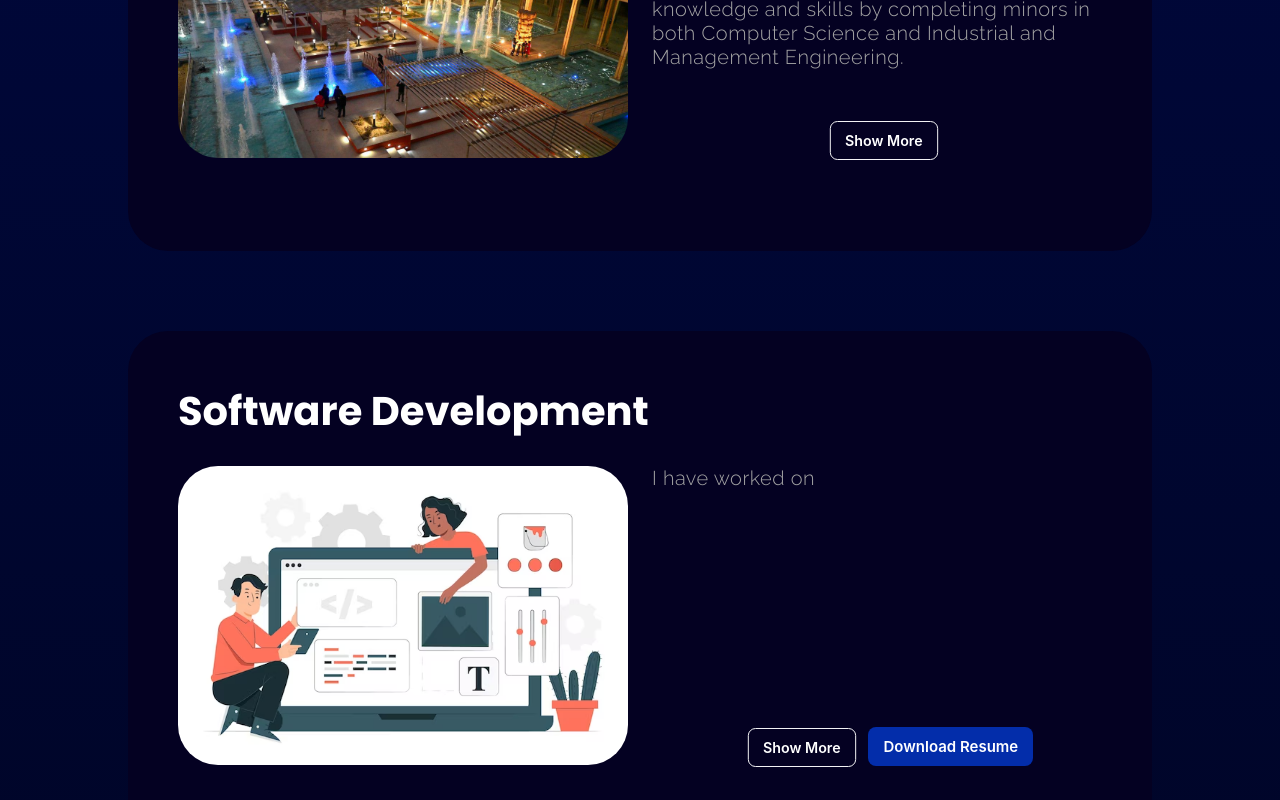
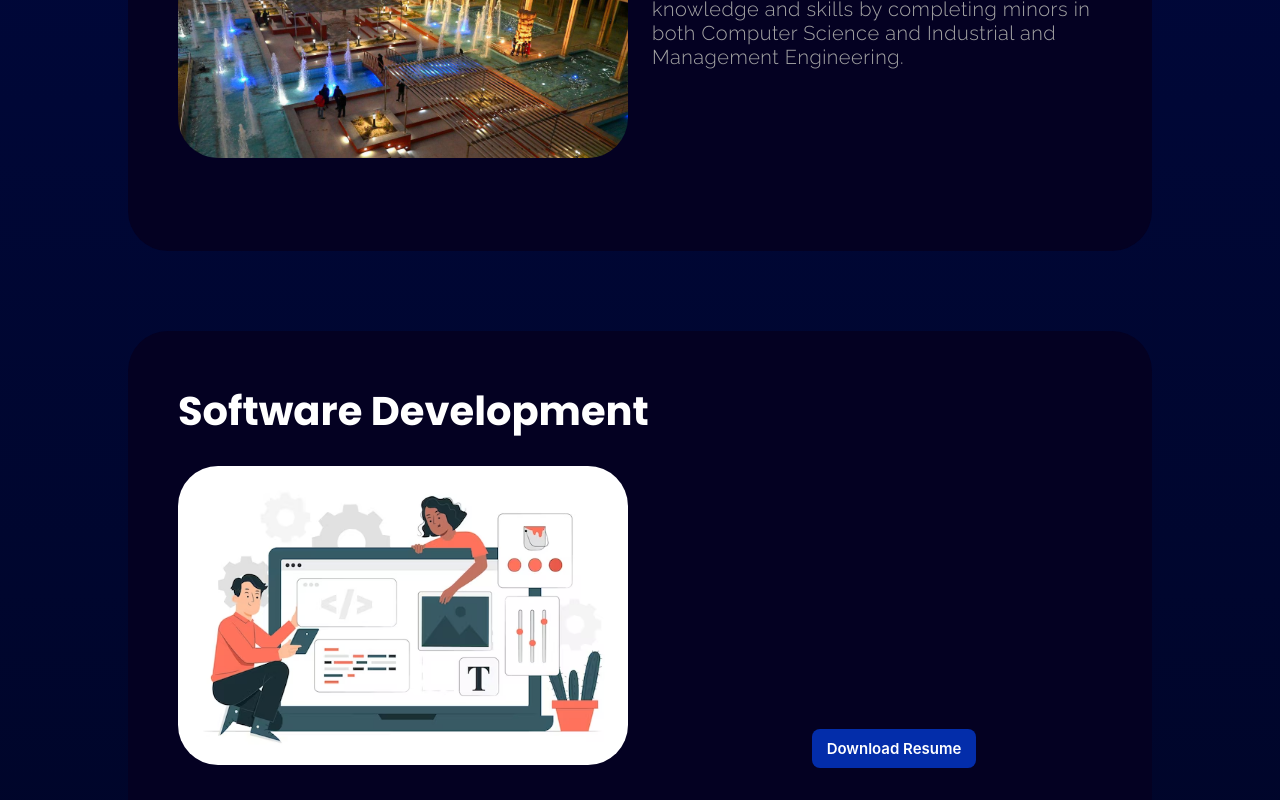
Before and after one commit to sparshsinghal15/myportfolio, a React (Create React App) app: page / in a window 1280 px wide. Shown: the part 720-1520 px from the top of the page. Built offline with nearby package versions, Linux system fonts and the light colour scheme.

Commit message:
add fade in effect

```diff
--- a/package.json
+++ b/package.json
@@ -15,7 +15,6 @@
     "react-icons": "^4.10.1",
     "react-router-dom": "^6.14.0",
     "react-scripts": "5.0.1",
-    "react-transition-group": "^4.4.5",
     "web-vitals": "^2.1.4"
   },
   "scripts": {
--- a/src/App.js
+++ b/src/App.js
@@ -1,5 +1,6 @@
 import "./style/app.less";
 import "./style/common.less";
+import "./style/fade.css";
 import Main from "./components/main";
 
 function App() {
--- a/src/components/about/details.js
+++ b/src/components/about/detailsModal.js
@@ -1,7 +1,11 @@
 import Modal from "antd/es/modal";
 import React from "react";
 
-const Details = ({ section, detailsModalVisible, setDetailsModalVisible }) => {
+const DetailsModal = ({
+  section,
+  detailsModalVisible,
+  setDetailsModalVisible,
+}) => {
   const closeModal = () => {
     setDetailsModalVisible(false);
   };
@@ -14,10 +18,13 @@ const Details = ({ section, detailsModalVisible, setDetailsModalVisible }) => {
       onCancel={closeModal}
       open={detailsModalVisible}
       footer={false}
-      width="70%"
+      width="65%"
     >
       <div className="heading-2">{section.title}</div>
-
+      <div className="heading-3 modal-content">
+        {section.details &&
+          section.details.map((paragraph) => <p>{paragraph.text}</p>)}
+      </div>
       <div className="action-buttons mb-4">
         <div
           className="custom-button custom-button-white-ghost"
@@ -31,4 +38,4 @@ const Details = ({ section, detailsModalVisible, setDetailsModalVisible }) => {
   );
 };
 
-export default Details;
+export default DetailsModal;
--- a/src/components/about/section.js
+++ b/src/components/about/section.js
@@ -20,7 +20,7 @@ const Section = ({
   };
 
   return (
-    <div className="section" key={index}>
+    <div className="section fade-in-section" key={index}>
       <div className="heading-1">{title}</div>
       <Row gutter={[24, 8]}>
         <Col span={12}>
@@ -29,12 +29,15 @@ const Section = ({
         <Col span={12}>
           <div className="heading-3">{description}</div>
           <div className="action-buttons flex text-center">
+            {section.details && (
               <div
                 className="custom-button custom-button-white-ghost"
                 onClick={onShowMoreClick}
               >
                 Show More
               </div>
+            )}
+
             <div className="ml-2">{resumeBtn}</div>
           </div>
         </Col>
--- a/src/components/aboutPage.js
+++ b/src/components/aboutPage.js
@@ -1,29 +1,42 @@
-import React, { useState } from "react";
+import React, { useEffect, useState } from "react";
 import Introduction from "./about/introduction";
 import Connect from "./about/connect";
 import Section from "./about/section";
 
-import {
-  SECTIONS,
-  SECTIONS_EDUCATION,
-  SECTIONS_ENUM,
-  SECTIONS_EXTRAS,
-  SECTIONS_PROFESSION,
-} from "../constants/data";
-import Details from "./about/details";
+import { SECTIONS, SECTIONS_ENUM } from "../constants/data";
+import DetailsModal from "./about/detailsModal";
 
 const About = () => {
   const [sectionIndex, setSectionIndex] = useState(0);
   const [sectionEnumValue, setSectionEnumValue] = useState(0);
   const [detailsModalVisible, setDetailsModalVisible] = useState(false);
 
+  useEffect(() => {
+    const faders = document.querySelectorAll(".fade-in-section");
+    const appearOptions = { threshold: 0.1 };
+    const appearOnScroll = new IntersectionObserver(
+      (entries, appearOnScroll) => {
+        entries.forEach((entry) => {
+          if (!entry.isIntersecting) return;
+          else {
+            entry.target.classList.add("is-visible");
+            appearOnScroll.unobserve(entry.target);
+          }
+        });
+      },
+      appearOptions
+    );
+    faders.forEach((fader) => {
+      appearOnScroll.observe(fader);
+    });
+  }, []);
+
   return (
     <div className="about heading-1">
       <Introduction />
-      {/* Education */}
 
       {Object.keys(SECTIONS_ENUM).map((item, sectionInd) => (
-        <div className="sections">
+        <div className="sections fade-in-section">
           {SECTIONS[sectionInd].map((section, itemInd) => (
             <Section
               section={section}
@@ -36,10 +49,10 @@ const About = () => {
           ))}
         </div>
       ))}
+
       <Connect />
 
-      {/* Modals */}
-      <Details
+      <DetailsModal
         section={SECTIONS[sectionEnumValue][sectionIndex]}
         detailsModalVisible={detailsModalVisible}
         setDetailsModalVisible={setDetailsModalVisible}
--- a/src/constants/data.js
+++ b/src/constants/data.js
@@ -25,6 +25,7 @@ export const PROFESSIONS = [
   "Blogger",
 ];
 
+// Make sure the enum values are starting from 0 and increasing continuously
 export const SECTIONS_ENUM = {
   PROFESSIONS: 1,
   EDUCATION: 0,
@@ -35,31 +36,31 @@ export const SECTIONS = {
   [SECTIONS_ENUM.PROFESSIONS]: [
     {
       title: "Software Development",
-      description: "I have worked on ",
+      description: "",
       image: SoftwareDevelopment,
       resumeBtn: <DownloadResumeButton src={ResumeSoftware} />,
-      details: { name: "hello" },
+      details: null,
     },
     {
       title: "Business Analytics",
-      description: "I have worked on this this ",
+      description: "",
       image: BusinessAnalytics,
       resumeBtn: null,
-      details: {},
+      details: null,
     },
     {
       title: "Youtube",
-      description: "I have worked on this this ",
+      description: "",
       image: Youtube,
       resumeBtn: null,
-      details: {},
+      details: null,
     },
     {
       title: "Blog",
-      description: "I have worked on this this ",
+      description: "",
       image: Blog,
       resumeBtn: null,
-      details: {},
+      details: null,
     },
   ],
   [SECTIONS_ENUM.EDUCATION]: [
@@ -69,71 +70,37 @@ export const SECTIONS = {
         "During my time at the prestigious Indian Institute of Technology (IIT) Kanpur, I pursued a Bachelor of Technology (B.Tech) degree, majoring in Chemical Engineering. Alongside my major, I also chose to broaden my knowledge and skills by completing minors in both Computer Science and Industrial and Management Engineering.",
       image: IITKanpur,
       resumeBtn: null,
-      details: { name: "hello" },
+      details: null,
     },
   ],
   [SECTIONS_ENUM.EXTRAS]: [
     {
       title: "A litte more about me...",
-      description: "I have worked on ",
+      description:
+        "Let me give you a glimpse into my life outside of professional life. Music holds a special place in my heart, and I enjoy expressing myself through singing and playing instruments such as the piano and flute. I have a deep love for reading as well, where I find solace and inspiration within the pages of both fiction and non-fiction books. Additionally, I have a keen interest in language learning, and I am currently immersed in the captivating journey of mastering the Spanish language. These hobbies provide me with creative outlets, opportunities for personal growth, and a broader understanding of the world around me.",
       image: Book,
       resumeBtn: null,
-      details: { name: "hello" },
+      details: [
+        {
+          text: "Books have always been a cherished part of my life. Whether I'm curling up with a fantasy novel, delving into the depths of historical accounts, or expanding my knowledge through thought-provoking non-fiction, I find immense joy and enrichment in the written word. The ability of authors to craft compelling narratives, evoke emotions, and share profound insights never fails to captivate me.",
+          image: null,
+        },
+        {
+          text: "Music, too, plays a significant role in shaping my identity. Singing has been a form of self-expression for as long as I can remember. The power of a well-delivered melody or a heartfelt lyric resonates deeply within me. Additionally, my instrumental skills on the piano and flute allow me to explore different genres and experiment with creating my own compositions.",
+          image: null,
+        },
+        {
+          text: "In my pursuit of cultural understanding and personal growth, I have embarked on a journey of language learning. Currently, I am dedicated to mastering the Spanish language. This endeavor not only provides me with the ability to communicate with a wider range of individuals but also grants me a glimpse into the rich tapestry of Spanish-speaking cultures. It is a constant reminder that language is a gateway to diverse perspectives, connecting people across geographical boundaries.",
+          image: null,
+        },
+        {
+          text: "Through this website, I aim to share my passion for reading, music, and language learning. Join me as I delve into literary adventures, share melodic creations, and document my linguistic progress. Together, let's explore the world of words, melodies, and cultural exchanges. Thank you for taking the time to learn more about my hobbies and interests. I invite you to connect with me and share your own experiences and passions. Let's embark on a journey of discovery and inspiration together!",
+          image: null,
+        },
+      ],
     },
   ],
 };
-
-export const SECTIONS_PROFESSION = [
-  {
-    title: "Software Development",
-    description: "I have worked on ",
-    image: SoftwareDevelopment,
-    resumeBtn: <DownloadResumeButton src={ResumeSoftware} />,
-    details: { name: "hello" },
-  },
-  {
-    title: "Business Analytics",
-    description: "I have worked on this this ",
-    image: BusinessAnalytics,
-    resumeBtn: null,
-    details: {},
-  },
-  {
-    title: "Youtube",
-    description: "I have worked on this this ",
-    image: Youtube,
-    resumeBtn: null,
-    details: {},
-  },
-  {
-    title: "Blog",
-    description: "I have worked on this this ",
-    image: Blog,
-    resumeBtn: null,
-    details: {},
-  },
-];
-
-export const SECTIONS_EDUCATION = [
-  {
-    title: "Indian Institute of Technology, Kanpur",
-    description:
-      "During my time at the prestigious Indian Institute of Technology (IIT) Kanpur, I pursued a Bachelor of Technology (B.Tech) degree, majoring in Chemical Engineering. Alongside my major, I also chose to broaden my knowledge and skills by completing minors in both Computer Science and Industrial and Management Engineering.",
-    image: IITKanpur,
-    resumeBtn: null,
-    details: { name: "hello" },
-  },
-];
-
-export const SECTIONS_EXTRAS = [
-  {
-    title: "A litte more about me...",
-    description: "I have worked on ",
-    image: Book,
-    resumeBtn: null,
-    details: { name: "hello" },
-  },
-];
 
 export const SOCIAL_MEDIA_ICONS = [
   { title: "LinkedIn", url: LINKEDIN_URL, icon: <FaLinkedin /> },
--- a/src/index.css
+++ b/src/index.css
@@ -27,16 +27,16 @@ code {
 }
 /* Track */
 ::-webkit-scrollbar-track {
-  background: #f1f1f1;
+  background: #5f5f5f;
 }
 /* Handle */
 ::-webkit-scrollbar-thumb {
-  background: #5f5f5f;
+  background: #f1f1f1;
   border-radius: 10px;
 }
 /* Handle on hover */
 ::-webkit-scrollbar-thumb:hover {
-  background: #555;
+  background: #b6b6b6;
 }
 
 a:link { text-decoration: none; }
--- a/src/style/app.less
+++ b/src/style/app.less
@@ -17,10 +17,6 @@
   .title {
     color: white;
     font-weight: 500;
-    // font-family: 'Fasthand', cursive;
-    // font-family: 'Satisfy', cursive;
-    // font-family: 'Permanent Marker', cursive;
-    // font-family: 'Courgette', cursive;
     font-family: 'Kaushan Script', cursive;
     font-size: 30px;
     cursor: pointer;
--- a/src/style/common.less
+++ b/src/style/common.less
@@ -182,6 +182,10 @@
     .ant-modal-close {
         color: white;
     }
+    .modal-content {
+        max-height: 450px; /* Set the desired maximum height for the scrollable section */
+        overflow-y: auto;
+    }
     .action-buttons {
         width: 100%;
         justify-content: center;
--- a/src/style/fade.css
+++ b/src/style/fade.css
@@ -15,3 +15,17 @@
     opacity: 0;
     transition: opacity 500ms;
 }
+
+
+.fade-in-section {
+    opacity: 0;
+    transform: translateY(20vh);
+    visibility: hidden;
+    transition: opacity 0.3s ease-out, transform 1.2s ease-out;
+    will-change: opacity, visibility;
+}
+.fade-in-section.is-visible {
+    opacity: 1;
+    transform: none;
+    visibility: visible;
+}
```
Also changed, not shown: 1 other file (tests, documents, lock files or other folders). Lines whose indentation alone changed are shown as unchanged.
